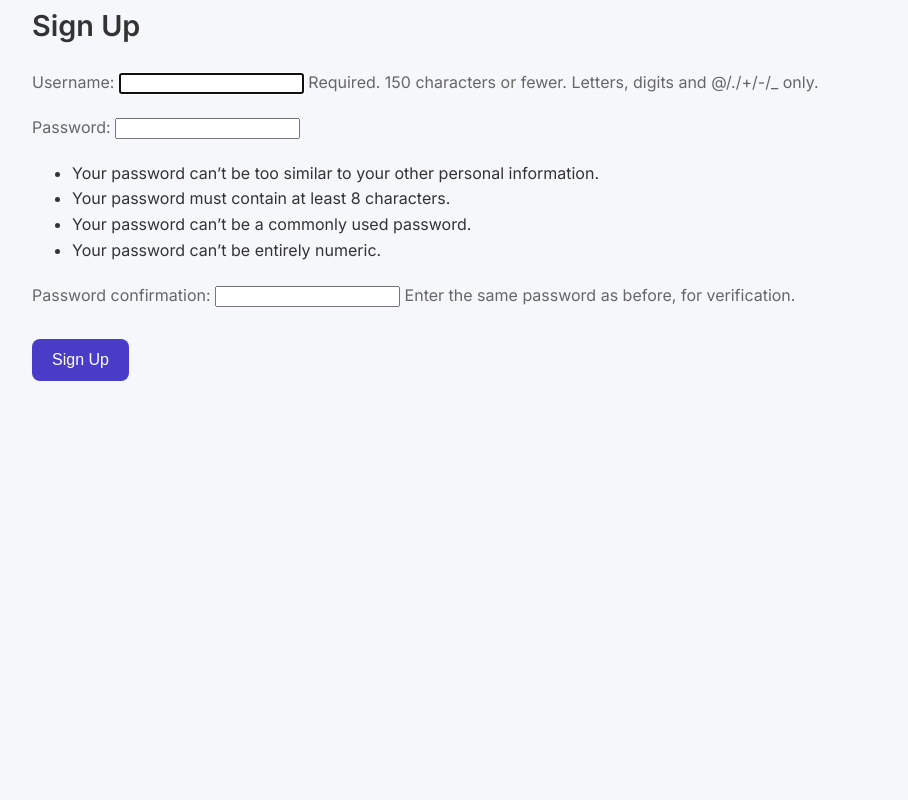
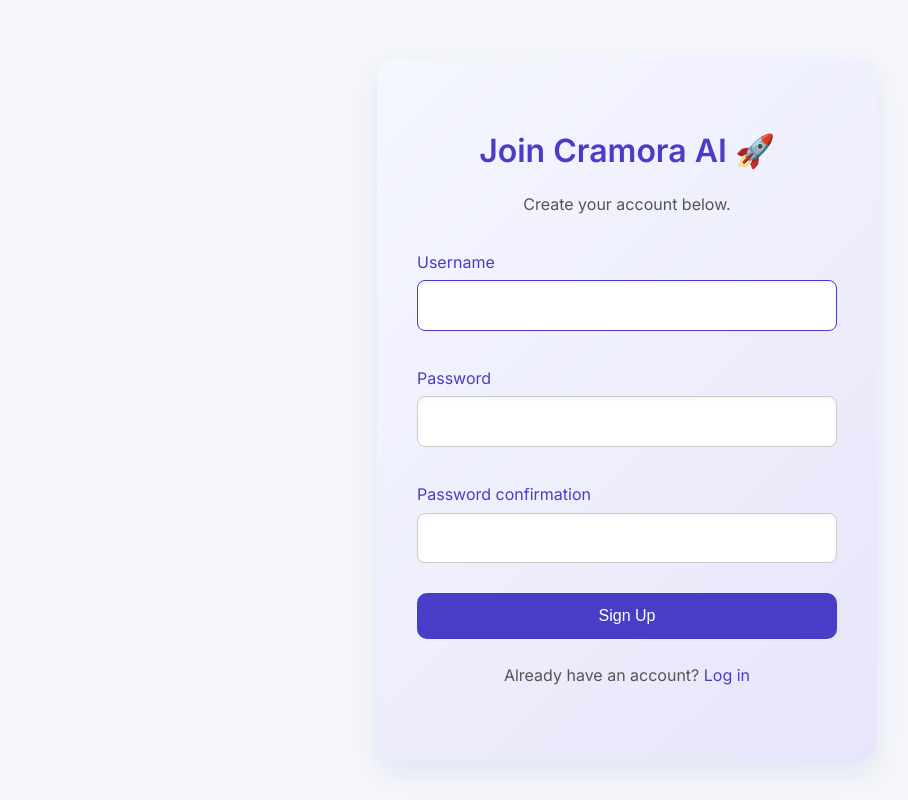
Before and after one commit to PedroGuitian/Cramora-AI, a Django app: page /signup/ in a window 1280 px wide. Shown: the part 46-846 px from the top of the page, without its empty margins (13-921 px from the left). Before the commit the page ends 427 px from the top, so only its background shows below. Run offline with Django 5.2, Linux system fonts and the light colour scheme; some libraries are stand-ins or nearby versions.

Commit message:
sign up page styled

```diff
--- a/cram_app/static/cram_app/style.css
+++ b/cram_app/static/cram_app/style.css
@@ -159,7 +159,6 @@ p {
 .topbar {
   text-align: center;
   margin: 20px 0;
-  margin-bottom: -50px;;
 }
 
 .topbar a {
--- a/cram_app/templates/cram_app/signup.html
+++ b/cram_app/templates/cram_app/signup.html
@@ -1,10 +1,28 @@
 {% extends "cram_app/layout.html" %}
 
+{% block title %}Sign Up{% endblock %}
+
 {% block content %}
-  <h2>Sign Up</h2>
-  <form method="post">
-    {% csrf_token %}
-    {{ form.as_p }}
-    <button type="submit">Sign Up</button>
-  </form>
+  <div class="auth-container">
+    <div class="auth-card">
+      <h2>Join Cramora AI 🚀</h2>
+      <p>Create your account below.</p>
+      <form method="post">
+        {% csrf_token %}
+        <div class="form-wrapper">
+          {% for field in form %}
+            <label for="{{ field.id_for_label }}">{{ field.label }}</label>
+            {{ field }}
+            {% if field.errors %}
+              <div class="field-error">{{ field.errors }}</div>
+            {% endif %}
+          {% endfor %}
+        </div>
+        <button type="submit">Sign Up</button>
+      </form>
+      <p class="auth-switch-text">
+        Already have an account? <a href="{% url 'login' %}">Log in</a>
+      </p>
+    </div>
+  </div>
 {% endblock %}
```
